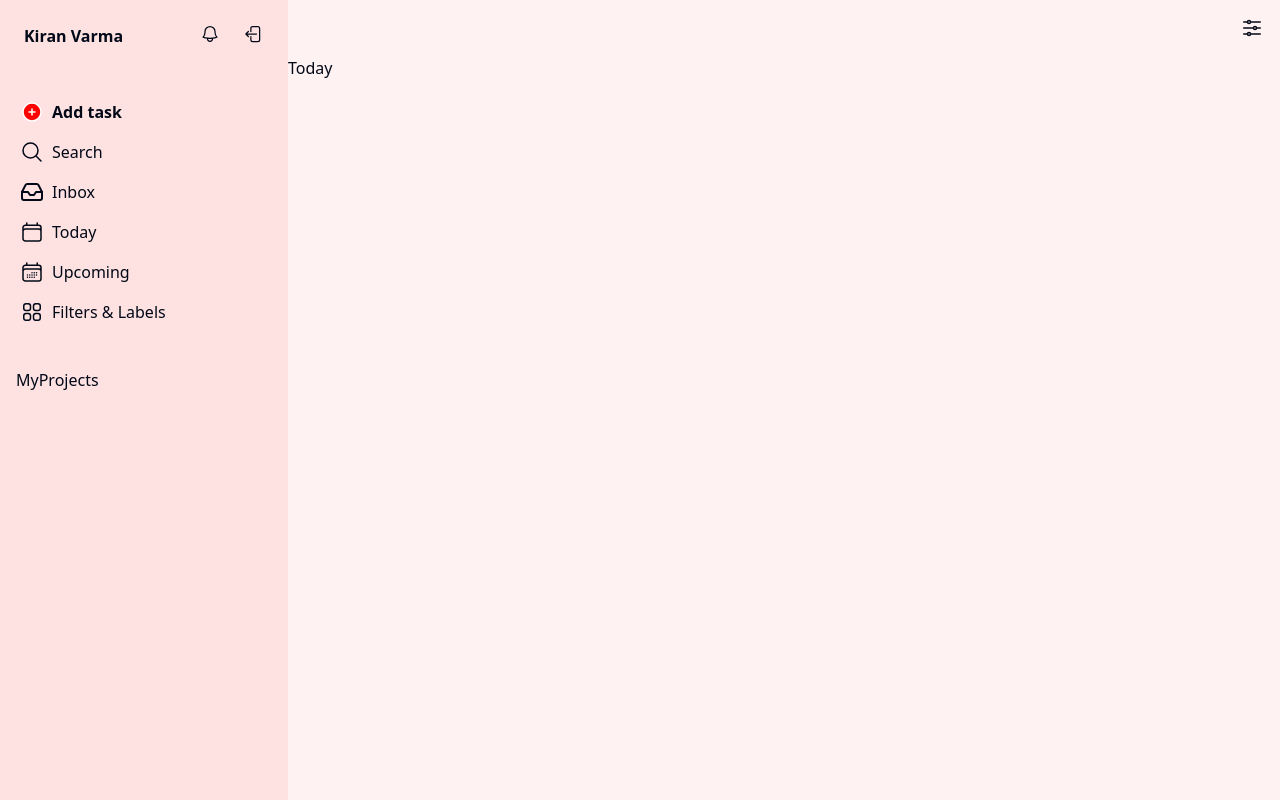
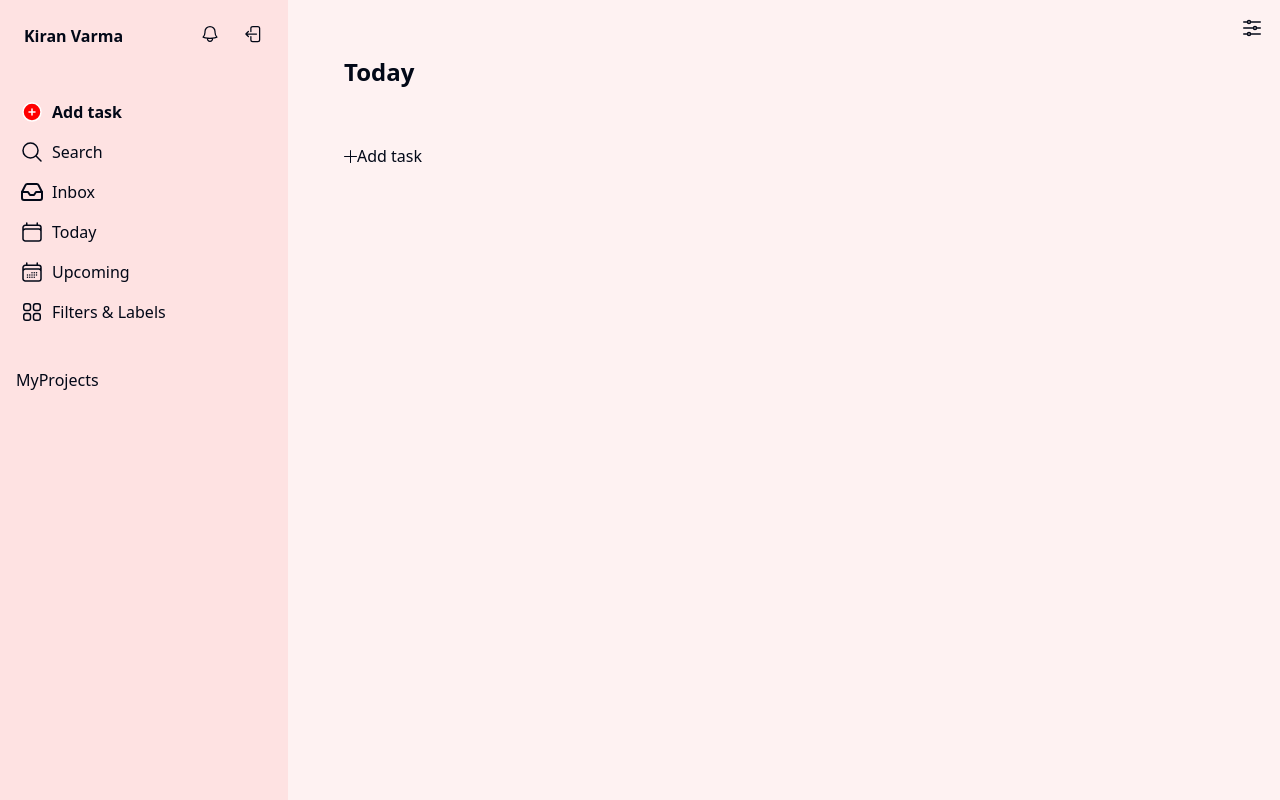
Before and after one commit to KiranVarma02/my-playground, a Next.js app: page /todo/today in a window 1280 px wide. Built offline with nearby package versions, Linux system fonts and the light colour scheme.

Commit message:
wip: today page

```diff
--- a/app/todo/today/page.tsx
+++ b/app/todo/today/page.tsx
@@ -1,8 +1,23 @@
+import NavbarItem from "@/app/components/Navbar/NavbarItem";
+import AddTaskPlusIcon from "@/app/components/Svg/AddTaskPlusIcon";
 
 export default function Page() {
     return (
         <div>
-            Today
+            <header className="font-bold text-2xl px-14 pb-14">
+                Today
+            </header>
+
+            <div className="flex-col grow px-14">
+                <div className="flex space-x-2">
+                    <div className="content-center">
+                        <svg width="13" height="13"><path fill="currentColor" fill-rule="evenodd" d="M6 6V.5a.5.5 0 0 1 1 0V6h5.5a.5.5 0 1 1 0 1H7v5.5a.5.5 0 1 1-1 0V7H.5a.5.5 0 0 1 0-1H6z"></path></svg>
+                    </div>
+                    Add task
+                </div>
+
+            </div>
+
         </div>
     );
 }
```
